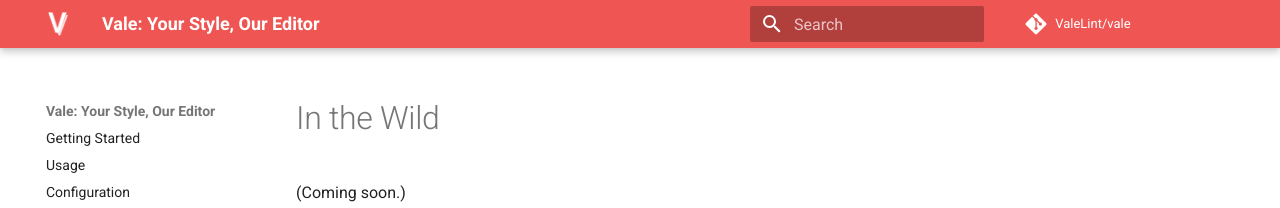
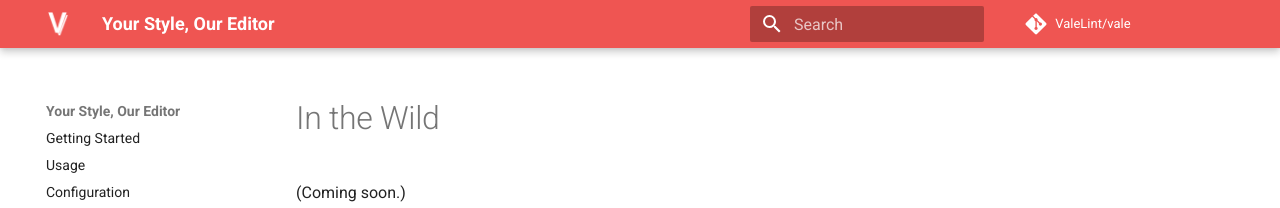
Before and after one commit to wouter-veeken/docs, an MkDocs documentation site: the page built from content/examples.md, in a window 1280 px wide. Shown: the top 208 px of the page. Built offline with MkDocs 1.6.1 and Material for MkDocs 9.7.7, drawn with Linux system fonts in a browser that asks for light colours; comment, search, counter and statistics services are not loaded; old or Windows-style settings are respelled for this version of MkDocs.

```diff
--- a/mkdocs.yml
+++ b/mkdocs.yml
@@ -1,4 +1,4 @@
-site_name: 'Vale: Your Style, Our Editor'
+site_name: 'Your Style, Our Editor'
 site_description: A customizable, syntax-aware linter for prose.
 site_author: Joseph Kato
 site_url: https://valelint.github.io/docs/
```
Also changed, not shown: content/config.md (+0 -6 lines), content/examples.md (+0 -6 lines), content/formats.md (+0 -6 lines), content/styles.md (+0 -6 lines), content/usage.md (+0 -6 lines).
